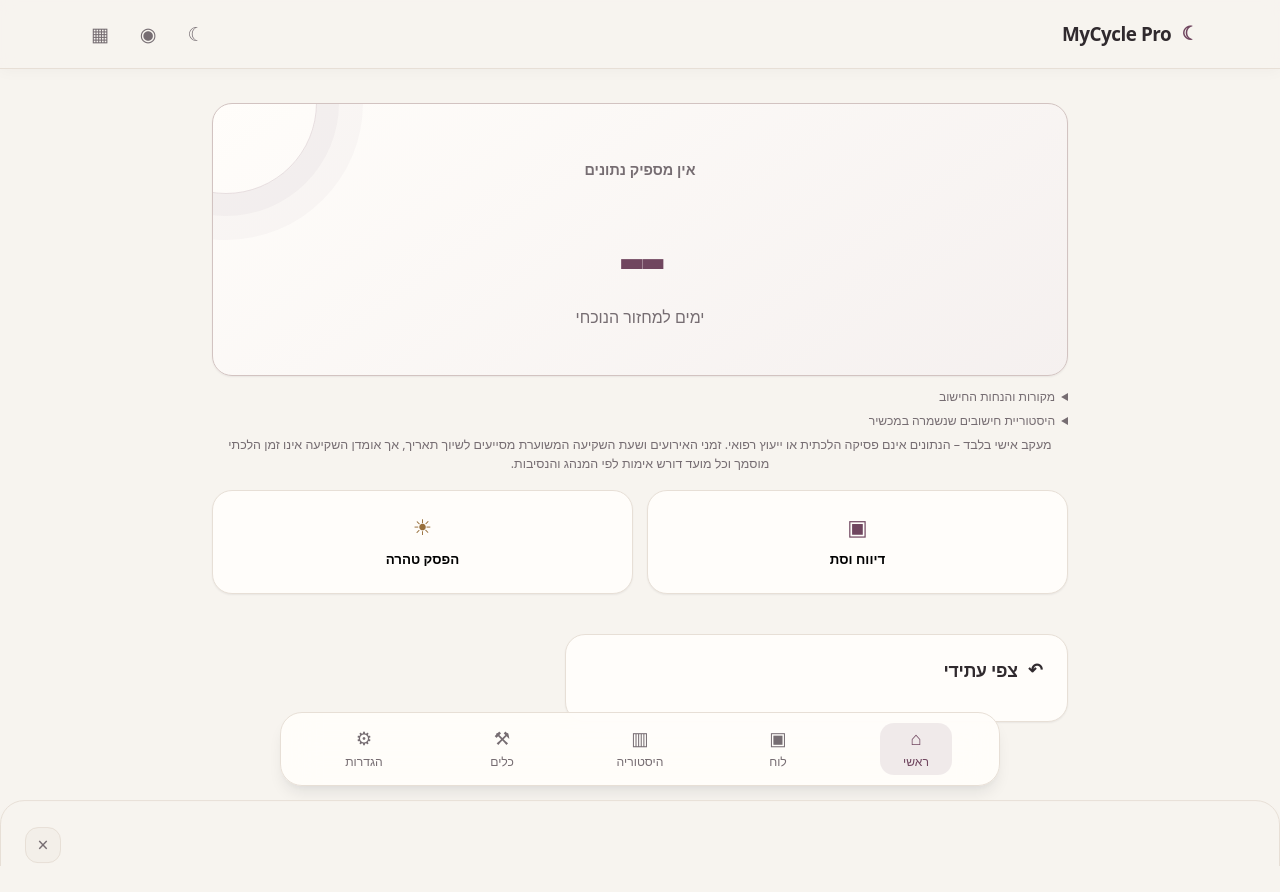
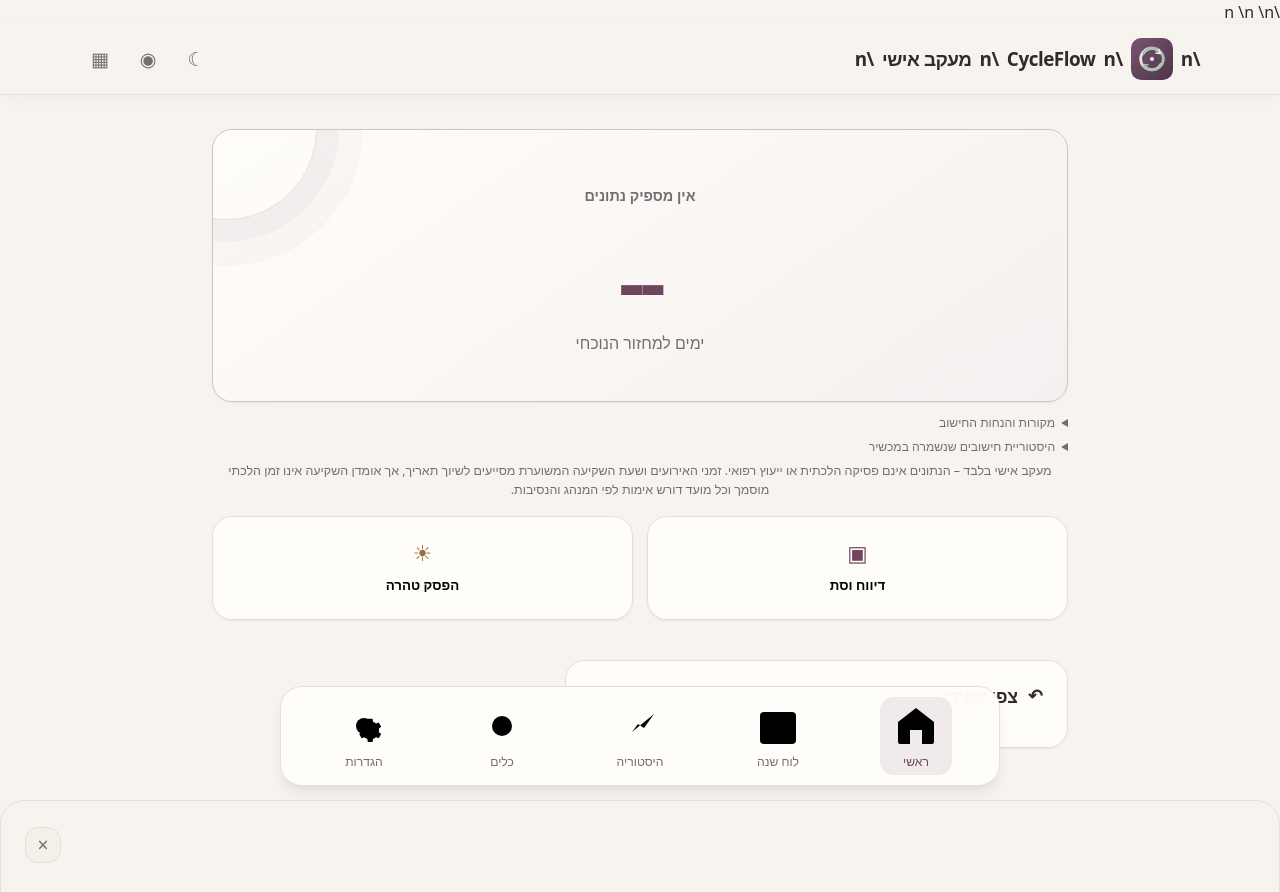
Before and after one commit to mv89-heb/cycleflow, a Flask app: page / in a window 1280 px wide. Before the commit the page ends 866 px from the top, so only its background shows below. Run offline with Flask 3, Linux system fonts and the light colour scheme.

Commit message:
design(brand): apply CycleFlow identity across app shell

```diff
--- a/templates/index.html
+++ b/templates/index.html
@@ -3,14 +3,14 @@
 <head>
     <meta charset="UTF-8">
     <meta name="viewport" content="width=device-width, initial-scale=1.0, viewport-fit=cover">
-    <meta name="theme-color" content="#f7f4ef">
+    <meta name="theme-color" content="#f7f4ef">\n    <meta name="description" content="CycleFlow — מעקב אישי, דיסקרטי ומקומי למחזור, טהרה ופוריות.">\n    <link rel="icon" type="image/svg+xml" href="/static/icons/favicon.svg">\n    <link rel="apple-touch-icon" href="/static/icons/cycleflow-mark.svg">
     <meta name="referrer" content="no-referrer">
     <meta name="robots" content="noindex,nofollow,noarchive">
     <link rel="manifest" href="/static/manifest.json">
     <meta name="apple-mobile-web-app-capable" content="yes">
     <meta name="apple-mobile-web-app-status-bar-style" content="black-translucent">
-    <meta name="apple-mobile-web-app-title" content="MyCycle">
-    <title>CycleFlow Pro</title>
+    <meta name="apple-mobile-web-app-title" content="CycleFlow">
+    <title>CycleFlow | מעקב אישי</title>
 
     <link rel="stylesheet" href="/static/css/local-icons.css?v={{ asset_version('css/local-icons.css') }}">
     <link rel="stylesheet" href="/static/css/main.css?v={{ asset_version('css/main.css') }}">
@@ -21,7 +21,7 @@
 
     <div id="lock_screen" class="hidden" aria-modal="true" role="dialog">
         <i class="fas fa-lock lock-icon" aria-hidden="true"></i>
-        <h2>MyCycle Secure</h2>
+        <h2>CycleFlow Secure</h2>
         <input type="password" id="pin_input" maxlength="4" inputmode="numeric" pattern="[0-9]*" autocomplete="off" placeholder="••••" data-action="pinInput" aria-label="קוד PIN">
         <button data-action="forgotPin" class="btn-outline">שכחתי קוד</button>
     </div>
@@ -39,7 +39,7 @@
     </div>
 
     <header class="blur-target">
-        <div class="brand"><i class="fas fa-moon"></i> MyCycle Pro</div>
+        <div class="brand" aria-label="CycleFlow">\n            <img src="/static/icons/cycleflow-mark.svg" alt="" width="42" height="42" decoding="async">\n            <span class="brand-name">CycleFlow</span>\n            <span class="brand-caption">מעקב אישי</span>\n        </div>
         <div class="header-actions">
             <button data-action="toggleTheme" id="theme_toggle_btn" aria-label="החלפת ערכת נושא"><i class="fas fa-sun"></i></button>
             <button data-action="toggleDiscreet" aria-label="מצב דיסקרטי"><i class="fas fa-eye-slash"></i></button>
@@ -184,7 +184,13 @@
         </section>
     </main>
 
-    <nav class="bottom-nav blur-target" id="bottom_nav"><button class="nav-item active" data-action="switchTab" data-tab="dashboard"><i class="fas fa-home"></i><span>ראשי</span></button><button class="nav-item" data-action="switchTab" data-tab="calendar"><i class="fas fa-calendar-day"></i><span>לוח</span></button><button class="nav-item" data-action="switchTab" data-tab="history"><i class="fas fa-chart-pie"></i><span>היסטוריה</span></button><button class="nav-item" data-action="switchTab" data-tab="tools"><i class="fas fa-tools"></i><span>כלים</span></button><button class="nav-item" data-action="switchTab" data-tab="settings"><i class="fas fa-cog"></i><span>הגדרות</span></button></nav>
+    <nav class="bottom-nav blur-target" id="bottom_nav" aria-label="ניווט ראשי">
+        <button class="nav-item active" data-action="switchTab" data-tab="dashboard" aria-label="מסך ראשי"><svg viewBox="0 0 24 24" aria-hidden="true"><path d="m3 10 9-7 9 7v10a1 1 0 0 1-1 1h-5v-7H9v7H4a1 1 0 0 1-1-1z"/></svg><span>ראשי</span></button>
+        <button class="nav-item" data-action="switchTab" data-tab="calendar" aria-label="לוח שנה"><svg viewBox="0 0 24 24" aria-hidden="true"><rect x="3" y="5" width="18" height="16" rx="2"/><path d="M16 3v4M8 3v4M3 10h18M8 14h2M14 14h2M8 17h2"/></svg><span>לוח שנה</span></button>
+        <button class="nav-item" data-action="switchTab" data-tab="history" aria-label="היסטוריה וסטטיסטיקה"><svg viewBox="0 0 24 24" aria-hidden="true"><path d="M4 19V5M4 19h17M8 15l3-4 3 2 5-7"/></svg><span>היסטוריה</span></button>
+        <button class="nav-item" data-action="switchTab" data-tab="tools" aria-label="כלים אישיים"><svg viewBox="0 0 24 24" aria-hidden="true"><path d="M12 3v3M12 18v3M3 12h3M18 12h3M5.6 5.6l2.1 2.1m8.6 8.6 2.1 2.1m0-12.8-2.1 2.1m-8.6 8.6-2.1 2.1"/><circle cx="12" cy="12" r="5"/></svg><span>כלים</span></button>
+        <button class="nav-item" data-action="switchTab" data-tab="settings" aria-label="הגדרות"><svg viewBox="0 0 24 24" aria-hidden="true"><path d="M12 8a4 4 0 1 0 0 8 4 4 0 0 0 0-8Z"/><path d="m19.4 15 .1.1 1.1.9-1.2 2.1-1.4-.5a8 8 0 0 1-1.5.9l-.2 1.5h-2.4l-.2-1.5a8 8 0 0 1-1.5-.9l-1.4.5-1.2-2.1 1.1-.9a8 8 0 0 1 0-1.8l-1.1-.9 1.2-2.1 1.4.5a8 8 0 0 1 1.5-.9l.2-1.5h2.4l.2 1.5a8 8 0 0 1 1.5.9l1.4-.5 1.2 2.1-1.1.9a8 8 0 0 1-.1 1.8Z"/></svg><span>הגדרות</span></button>
+    </nav>
 
     <div id="day_panel_overlay" data-action="closePanel"></div>
     <div id="day_panel">
```
